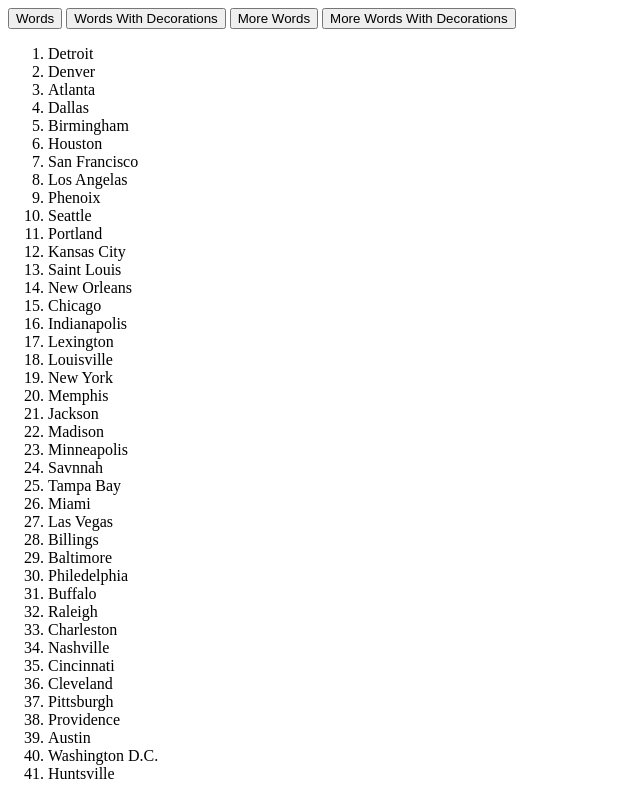
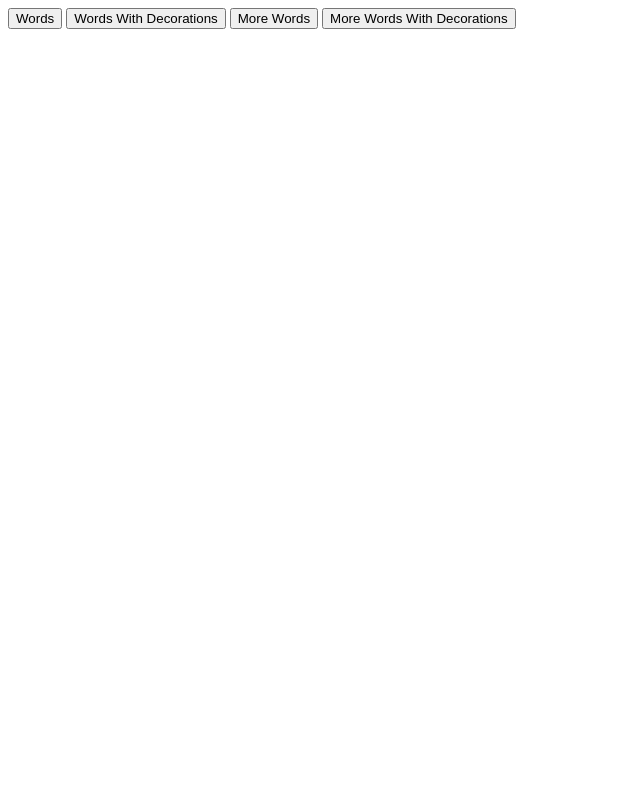
Before and after one commit to jfincher74/lab16word, a plain HTML site: page index.html in a window 1280 px wide. Shown: the whole page, without its empty margins (0-640 px from the left). Drawn offline with nearby package versions, Linux system fonts and the light colour scheme.

Commit message:
variable change

```diff
--- a/index.html
+++ b/index.html
@@ -14,9 +14,9 @@
 		<button type="button" name="More Words">More Words</button>
 		<button type="button" name="More Words With Decorations">More Words With Decorations</button>
 	</div>
-<ol>
-	<li ng-repeat="name in places">{{ name }}</li>
-</ol>
+
+	<p ng-repeat="name in places">{{ place }}</p>
+
 </div>
 
 </body>
--- a/scripts/module/module.js
+++ b/scripts/module/module.js
@@ -14,10 +14,8 @@ app.controller("wordController", function($scope){
   ];
 
   $scope.showWord = function(places){
-
-  var rand = $scope.places[Math.floor(Math.random() * $scope.places.length)];
-
-  console.log(rand);
+    var randomCity = $scope.places[Math.floor(Math.random() * $scope.places.length)];
+  console.log(randomCity);
 };
 });
 
```
